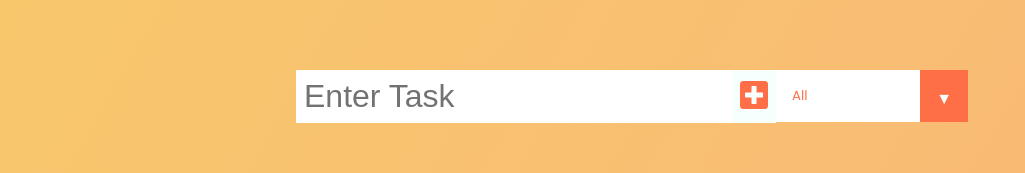
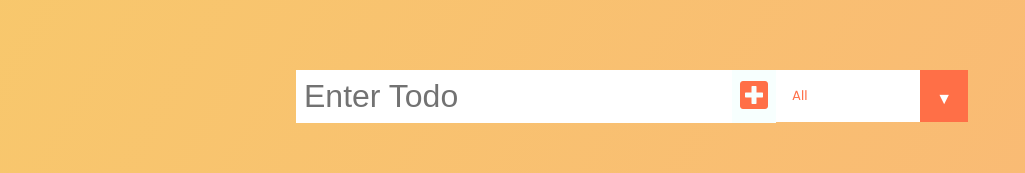
Before and after one commit to VidTDM/Todo-List, a React (Create React App) app: page / in a window 1280 px wide. Shown: the part 144-317 px from the top of the page, without its empty margins (0-1025 px from the left). Built offline with nearby package versions, Linux system fonts and the light colour scheme.

Commit message:
Revert "Renaming Placeholder Text"
This reverts commit f7e9fd453d33b3e35245192e3c178a61d678f3ff.

```diff
--- a/src/components/Form.js
+++ b/src/components/Form.js
@@ -20,7 +20,7 @@ const Form = ({ setInputText, todos, setTodos, inputText, setStatus }) => {
     const statusHandler = (e) => { setStatus(e.target.value) }
     return (
         <form>
-            <input value={inputText} onChange={inputTextHandler} type="text" placeholder="Enter Task" className="todo-input" />
+            <input value={inputText} onChange={inputTextHandler} type="text" placeholder="Enter Todo" className="todo-input" />
             <button onClick={submitTodoHandler} className="todo-button" type="submit">
                 <i className="fas fa-plus-square"></i>
             </button>
```
